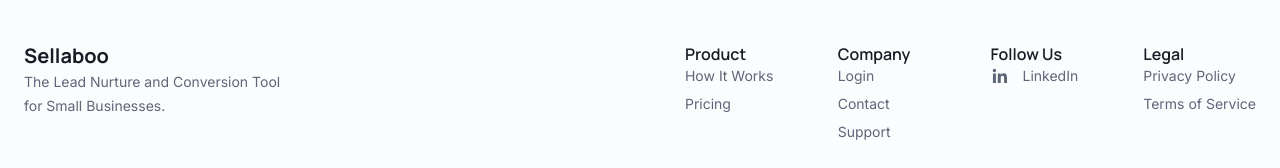
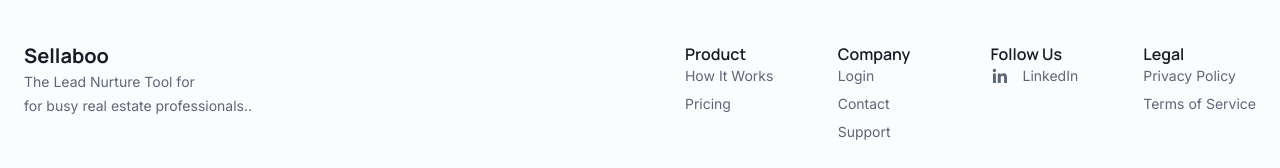
Before and after one commit to Sellaboo-dev/sellaboo-marketing, a Next.js app: page /book in a window 1280 px wide. Shown: the part 2147-2315 px from the top of the page. Built offline with nearby package versions, Linux system fonts and the light colour scheme.

Commit message:
Changed text in hero section label.

```diff
--- a/components/layout/SiteFooter.tsx
+++ b/components/layout/SiteFooter.tsx
@@ -10,9 +10,9 @@
                     </h3>
 
                     <p className="mt-4 text-sm leading-6 text-[#5F6678]">
-                        The Lead Nurture and Conversion Tool
+                        The Lead Nurture Tool for
                         <br />
-                        for Small Businesses.
+                        for busy real estate professionals..
                     </p>
                 </div>
 
--- a/components/sections/ProblemSection.tsx
+++ b/components/sections/ProblemSection.tsx
@@ -63,7 +63,7 @@
             leads but doesn't want to spend hours learning, configuring,
             and managing a complicated CRM.
             Sellaboo keeps following up with buyer and seller leads
-            until they're ready. Your leads. Your brand.
+            until they're ready, with one-click. Your leads. Your brand.
             Automatic follow-up.
           </p>
         </div>
```
